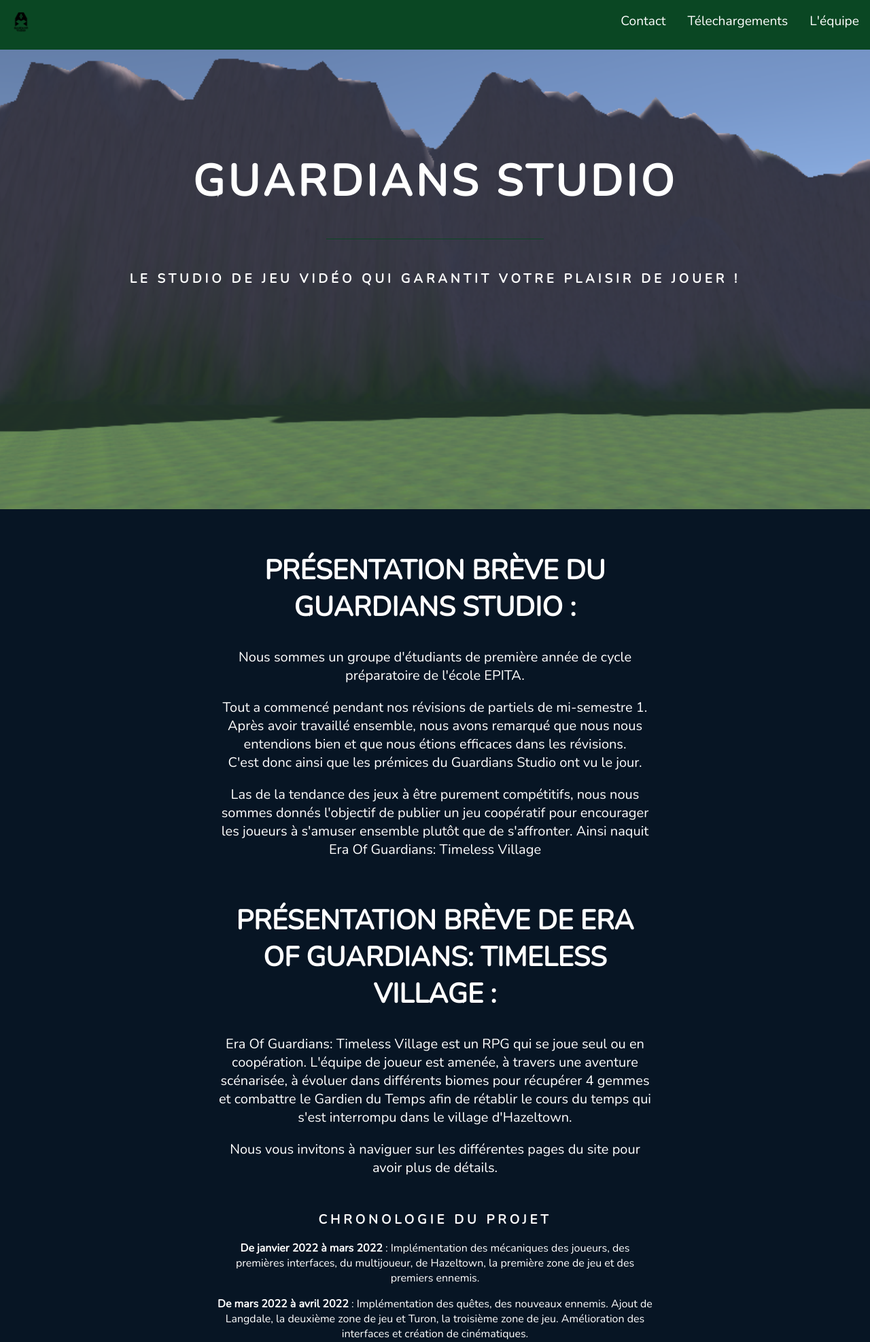
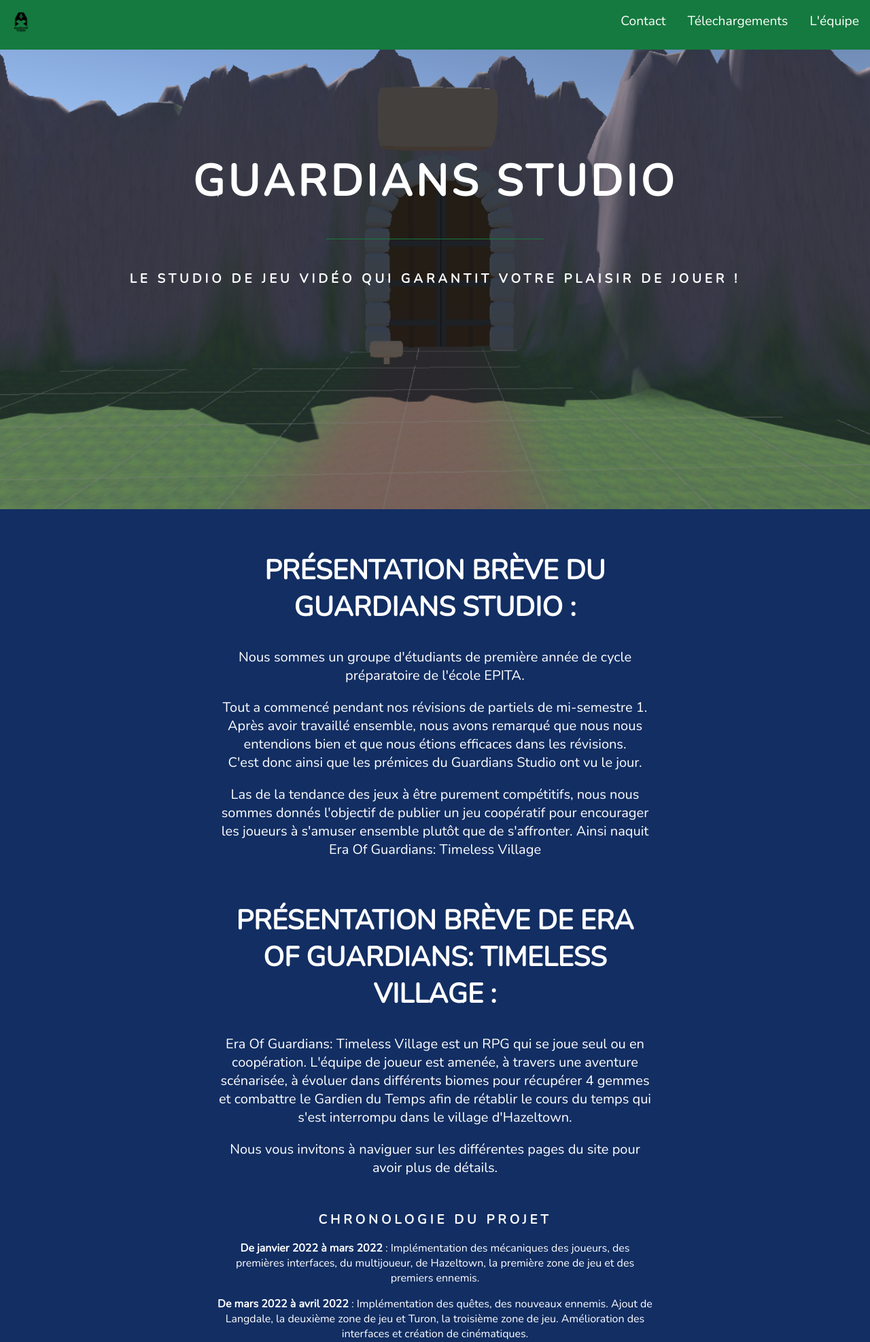
Before and after one commit to Guardians-Studio/WebSite, a PHP site: page / in a window 1280 px wide. Shown: the top 1974 px of the page at 68% size. Run offline with PHP 8.4, Linux system fonts and the light colour scheme.

Commit message:
yes je peux heberger

```diff
--- a/css/header.css
+++ b/css/header.css
@@ -20,7 +20,7 @@ a
 #lobbyPicture
 {
     padding-top: 150px;
-    background: url('../Pictures/main.png') no-repeat fixed 50% 50%;
+    background: url('../Pictures/main_background_header.webp') no-repeat fixed 50% 50%;
     background-size: cover;
     height: 599px;
 }
@@ -30,7 +30,7 @@ a
     height: 1px;
     width: 25%;
     margin: -3px auto;
-    background-color: #0a4723;
+    background-color: #157a3f;
 
 }
 
@@ -38,7 +38,7 @@ a
 nav
 {
     overflow: hidden;
-    background-color: #0a4723;
+    background-color: #157a3f;
     position: fixed;
     width: 100%;
     opacity: 1;
--- a/css/main.css
+++ b/css/main.css
@@ -3,7 +3,7 @@
 .summary
 {
     font-size: 20px;
-    background-color: #071524;
+    background-color: #122e63;
     opacity: 1;
     width: 50%;
     margin-left: 25%;
@@ -20,5 +20,5 @@
 
 .index-footer
 {
-    background-color: #0a4723;
+    background-color: #157a3f;
 }
--- a/css/style.css
+++ b/css/style.css
@@ -8,7 +8,7 @@ body
     margin: 0;
     text-align: center;
     min-height: 110vh;
-    background-color: #071524;
+    background-color: #122e63;
     color: white;
 }
 
--- a/css/team.css
+++ b/css/team.css
@@ -27,7 +27,7 @@ h2
 {
     opacity: 0;
     transform: translateY(75px);
-    background-color: #0a4723;
+    background-color: #157a3f;
     color: white;
     font-size: 22px;
 }
```
Also changed, not shown: Pictures/main_background_header.webp (added).
